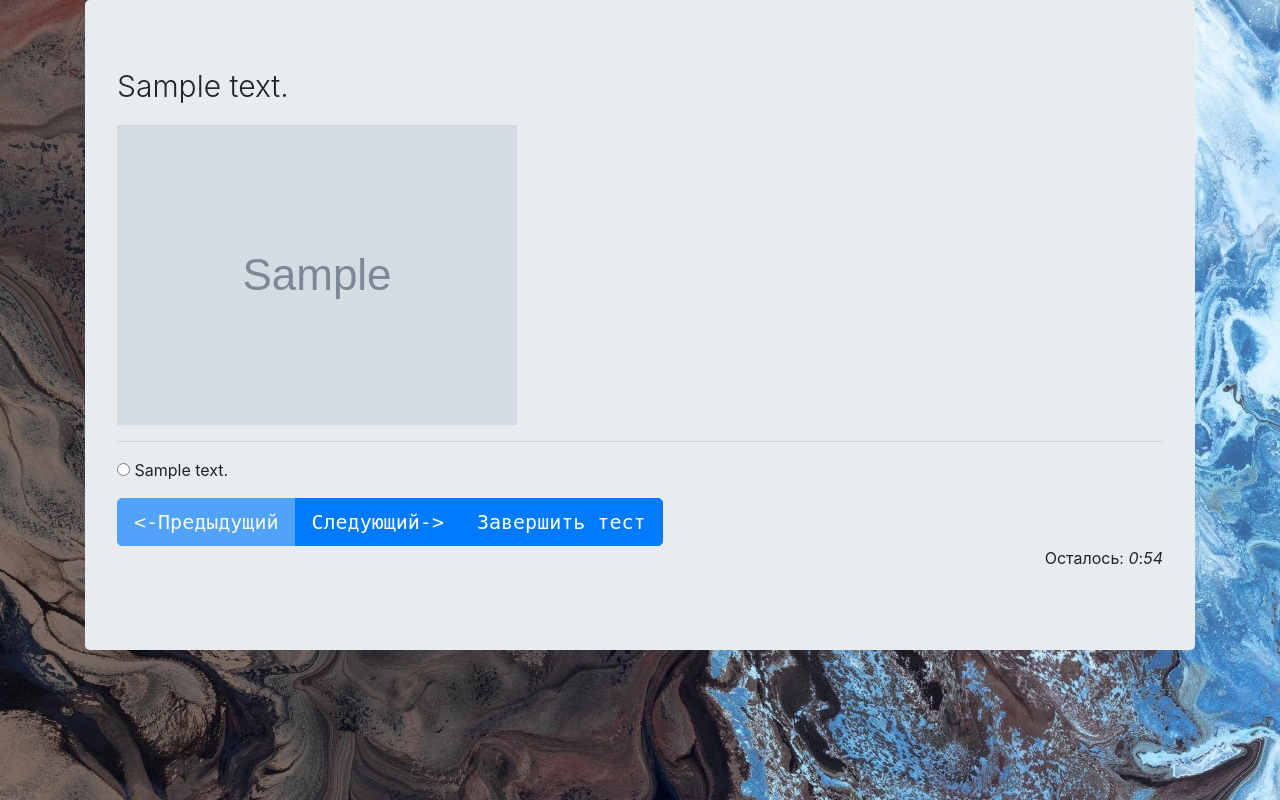
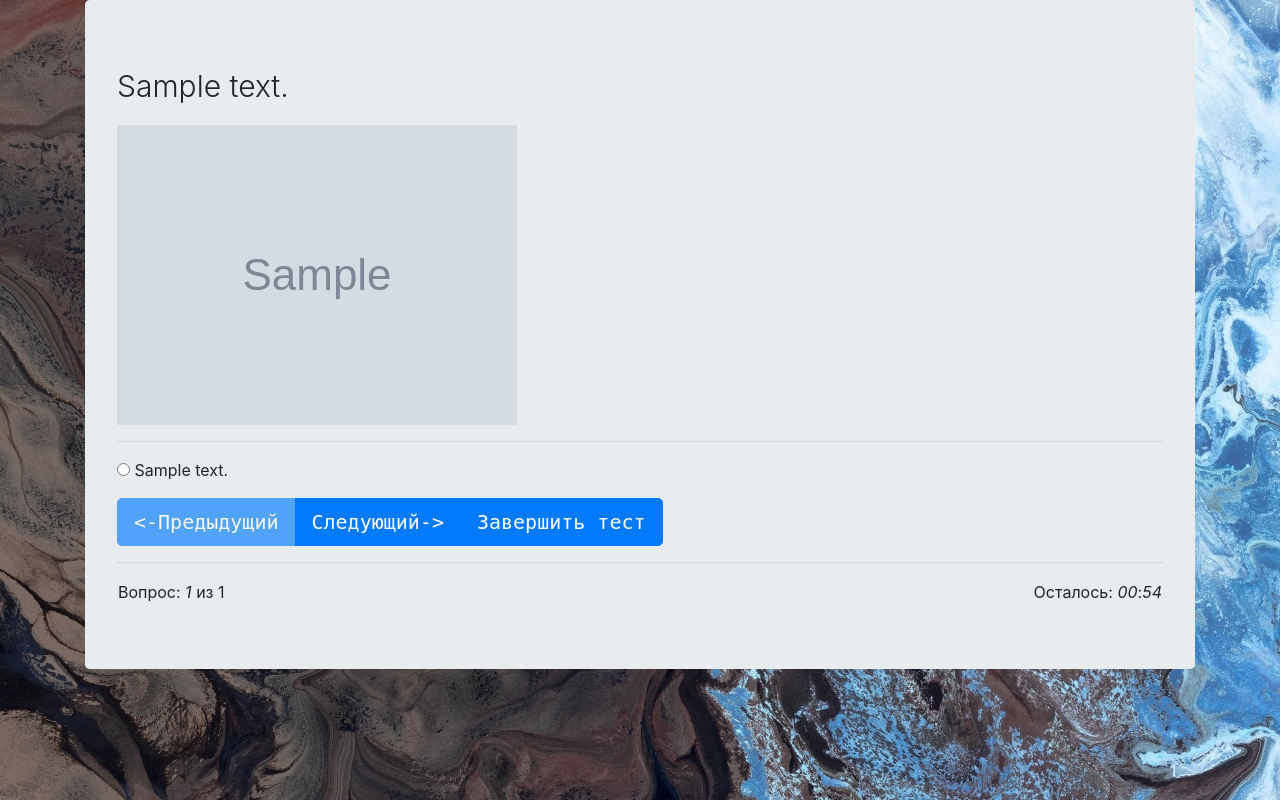
Before and after one commit to Gunior80/dep, a Django app: template testing/templates/testing/test_base.html in a window 1280 px wide. Run offline with Django 3.2, Linux system fonts and the light colour scheme; the template is opened without the code that fills it: values that come from a table or form of the project are taken from there, others are empty; tables that the repository leaves empty hold one stand-in row (values such as "Sample post"); grey boxes marked "Sample" are stand-in pictures; some libraries are stand-ins or nearby versions.

Commit message:
Добавлен индикатор количества вопросов. Изменен формат таймера.

```diff
--- a/testing/templates/testing/test_base.html
+++ b/testing/templates/testing/test_base.html
@@ -34,9 +34,13 @@
                 <button id="next" onclick="clk('next')" type="button" class="btn btn-primary">Следующий-></button>
                 <button id="finish" onclick="clk('finish')" type="submit" class="btn btn-primary">Завершить тест</button>
             </div>
-            <div class="text-right">
-                <p>Осталось: <em id="min"></em>:<em id="sec"></em></p>
-            </div>
+            <hr/>
+            <table width="100%">
+                <tr>
+                    <td><div class="text-left">Вопрос: <em id="qstn">1</em> из {{ questions|length }}</div></td>
+                    <td><div class="text-right">Осталось: <em id="min"></em>:<em id="sec"></em></div></td>
+                </tr>
+            </table>
         </div>
     </form>
 
@@ -89,6 +93,7 @@
                                     $("#next").prop('disabled', true);
                                 }
                             }
+                            $('#qstn').text(k + 2);
                         }
                         if (nav === 'back') {
                             if (k > 0) {
@@ -101,6 +106,7 @@
                             if ((k - 1) === 0) {
                                 $("#back").prop('disabled', true);
                             }
+                            $('#qstn').text(k);
                         }
                         break;
                     };
@@ -133,8 +139,18 @@
         let sec = 0;
         countdown(); // вызов функции
         function countdown(){  // функция обратного отсчета
-            $('#min').text(min);
-            $('#sec').text(sec);
+            if (min < 10){
+                $('#min').text('0'+min);
+            }
+            else {
+                $('#min').text(min);
+            }
+            if (sec < 10){
+                $('#sec').text('0'+sec);
+            }
+            else {
+                $('#sec').text(sec);
+            }
             if (min > 0){
                 if (sec === 0){
                     min--;
```
